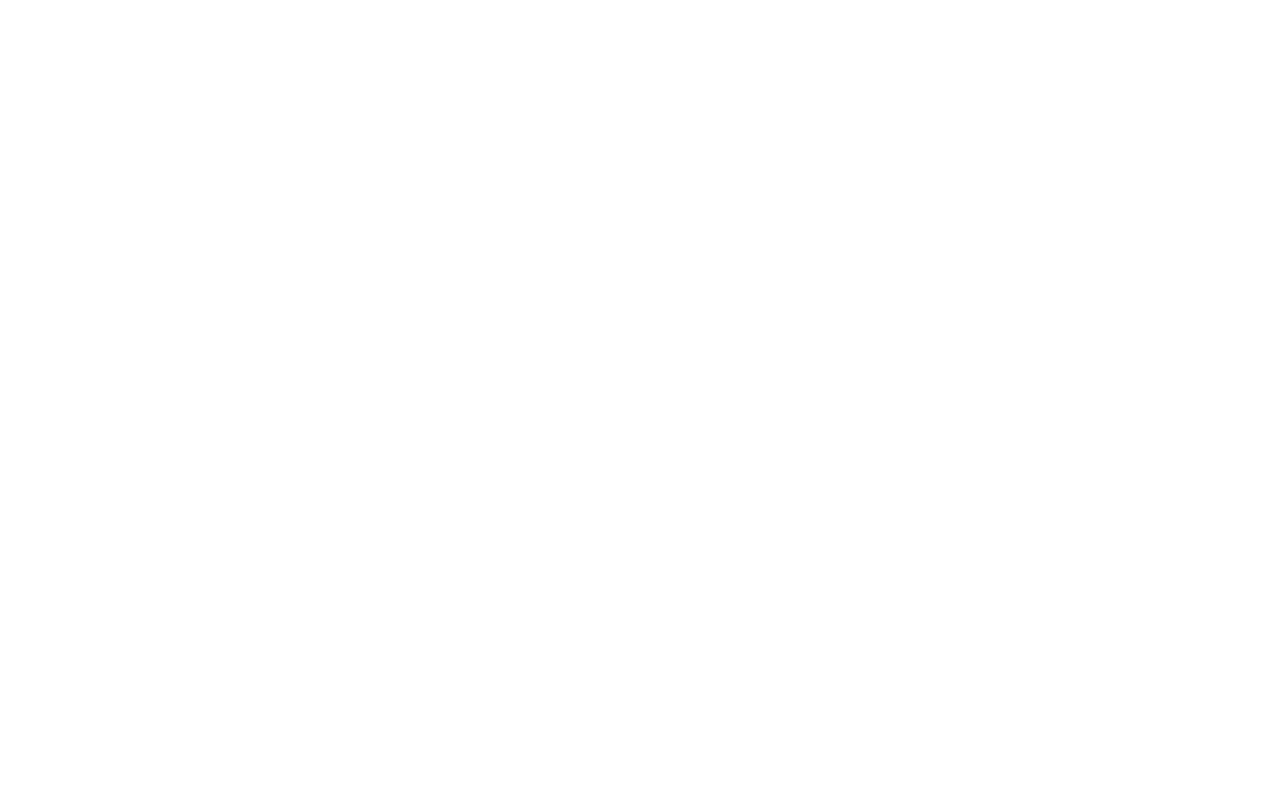
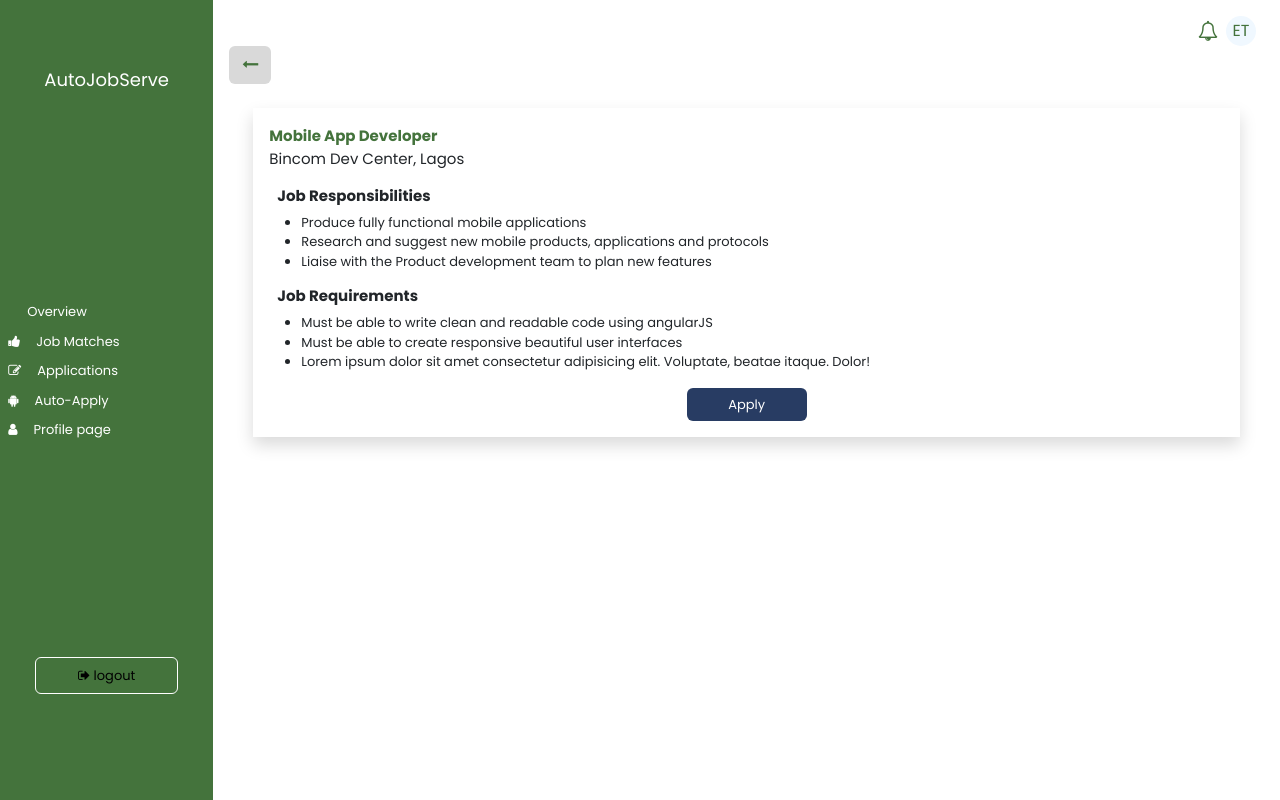
Before and after one commit to TheTeazz/jobFinder, an Angular app: page /job-description in a window 1280 px wide. Before the commit this address led to /. Built offline with nearby package versions, Linux system fonts and the light colour scheme.

Commit message:
changed the naming convention for all the routes

```diff
--- a/src/app/components/dashboard/auto-apply/auto-apply.component.html
+++ b/src/app/components/dashboard/auto-apply/auto-apply.component.html
@@ -28,10 +28,12 @@
                     <p>Do you want AutoJobServe to apply to jobs for you?</p>
 
                     <form action="">
-                        <input type="radio" name="select"  [(ngModel)]="selected" id="yes" value="yes" (change)="showDetails()">
+                        <input type="radio" name="select" [(ngModel)]="selected" id="yes" value="yes"
+                            (change)="showDetails()">
                         <label for="yes">Yes</label><br>
 
-                        <input type="radio" name="select" [(ngModel)]="selected" id="no" value="no" (change)="hideDetails()">
+                        <input type="radio" name="select" [(ngModel)]="selected" id="no" value="no"
+                            (change)="hideDetails()">
                         <label for="no">No</label>
                     </form>
                 </div>
--- a/src/app/components/dashboard/side-nav/side-nav.component.html
+++ b/src/app/components/dashboard/side-nav/side-nav.component.html
@@ -29,22 +29,22 @@
     <div class="nav-items d-sm-block mt-5" [style.display]="smallScreenDisplay">
 
 
-        <div routerLink="/Overview" routerLinkActive="active" class="nav-item ps-4">
+        <div routerLink="/overview" routerLinkActive="active" class="nav-item ps-4">
             <span class="d-sm-block d-lg-inline-block"> Overview</span>
         </div>
-        <div routerLink="/Job-matches" routerLinkActive="active" class="nav-item">
+        <div routerLink="/job-matches" routerLinkActive="active" class="nav-item">
             <i class="fa fa-thumbs-up pe-3" aria-hidden="true"></i>
             <span class="d-sm-block d-lg-inline-block"> Job Matches</span>
         </div>
-        <div routerLink="/Applications" routerLinkActive="active" class="nav-item">
+        <div routerLink="/applications" routerLinkActive="active" class="nav-item">
             <i class="fa fa-pencil-square-o pe-3" aria-hidden="true"></i>
             <span class="d-sm-block d-lg-inline-block"> Applications</span>
         </div>
-        <div routerLink="/Auto-apply" routerLinkActive="active" class="nav-item">
+        <div routerLink="/auto-apply" routerLinkActive="active" class="nav-item">
             <i class="fa fa-android pe-3" aria-hidden="true"></i>
             <span class="d-sm-block d-lg-inline-block"> Auto-Apply</span>
         </div>
-        <div routerLink="/Profile" routerLinkActive="active" class="nav-item">
+        <div routerLink="/profile" routerLinkActive="active" class="nav-item">
             <i class="fa fa-user pe-3" aria-hidden="true"></i>
             <span class="d-sm-block d-lg-inline-block"> Profile page</span>
         </div>
--- a/src/app/components/dashboard/user-info/user-info.component.html
+++ b/src/app/components/dashboard/user-info/user-info.component.html
@@ -2,7 +2,7 @@
     <div class="user-name mx-2">
       <i class="fa fa-bell-o fa-2x" aria-hidden="true"></i>
     </div>
-    <div class="user-image d-flex align-items-center justify-content-center">
+    <div class="user-image d-flex align-items-center justify-content-center" routerLink="/profile" routerLinkActive="active">
       ET
     </div>
   </div>
--- a/src/app/components/job-description/job-description.component.html
+++ b/src/app/components/job-description/job-description.component.html
@@ -5,7 +5,7 @@
     </div>
 
 
-    <div class="col-sm-10 col-11 p-5 p-sm-3">
+    <div class="col-sm-10 col-11 p-3 p-sm-3">
 
         <!-- user info -->
         <div class="">
@@ -14,13 +14,13 @@
 
         <!-- back button -->
         <div class="return">
-            <button class="btn" routerLink="/Job-matches"><i class="fa fa-long-arrow-left"
+            <button class="btn" routerLink="/job-matches"><i class="fa fa-long-arrow-left"
                     aria-hidden="true"></i></button>
         </div>
 
 
         <!-- job details -->
-        <div class="card p-3 m-4" *ngFor="let item of desc">
+        <div class="shadow p-3 m-md-4" *ngFor="let item of desc">
             <div class="d-flex justify-content-between">
 
                 <div class="job-header">
--- a/src/app/components/job-description/job-description.component.ts
+++ b/src/app/components/job-description/job-description.component.ts
@@ -34,25 +34,6 @@ export class JobDescriptionComponent implements OnInit {
 
       this.desc.push(mobileAppDev)
 
-   let frontEndDev =
-      new Description(
-        'Frontend Developer',
-        'Bincom Dev Center, Lagos',
-        true,
-        [
-          'Must be able to write clean and readable code using angularJS',
-          'Must be able to create responsive beautiful user interfaces',
-          'Lorem ipsum dolor sit amet consectetur adipisicing elit. Voluptate, beatae itaque. Dolor!',
-        ],
-        [
-          'Produce fully functional mobile applications',
-          'Research and suggest new mobile products, applications and protocols',
-          'Liaise with the Product development team to plan new features',
-        ]
-      )
-
-      this.desc.push(frontEndDev)
-
   }
 
 
--- a/src/app/components/job-matches/job-matches.component.html
+++ b/src/app/components/job-matches/job-matches.component.html
@@ -46,7 +46,7 @@
                 </div>
 
                 <div class="text-center">
-                    <a class="btn" (click)="toJobDescription()">View details</a>
+                    <a class="btn" routerLink="/job-description">View details</a>
                 </div>
             </div>
         </div>
--- a/src/app/components/job-matches/job-matches.component.ts
+++ b/src/app/components/job-matches/job-matches.component.ts
@@ -20,8 +20,5 @@ export class JobMatchesComponent implements OnInit {
     this.jobs.push(new Jobs('Angular Developer', 'Google inc.', true, ['Must be able to write clean and readable code using angularJS', 'Must be able to create responsive beautiful user interfaces....', 'Lorem ipsum dolor sit amet consectetur adipisicing elit. Voluptate, beatae itaque. Dolor!' ]))
   }
 
-  toJobDescription(){
-    this.router.navigate(['./Job-description'])
-  }
 
 }
--- a/src/app/components/landing-page/landing-page.component.html
+++ b/src/app/components/landing-page/landing-page.component.html
@@ -21,7 +21,7 @@
                         <a class="nav-link fs-6" style=" color: #44733C;" href="#services">Services</a>
                     </li>
                     <li class="nav-item">
-                        <a class="nav-link fs-6" style=" color: #44733C;" routerLink="/Overview">How it works</a>
+                        <a class="nav-link fs-6" style=" color: #44733C;" routerLink="/overview">How it works</a>
                     </li>
                 </ul>
             </div>
@@ -30,7 +30,7 @@
 
             <div class="text-center mt-1">
                 <button class="btn btn-md fs-6 rounded-0" style="background-color:#44733C"><a style=""
-                        class="nav-link text-white" routerLink="/LogIn">Log in</a></button>
+                        class="nav-link text-white" routerLink="/logIn">Log in</a></button>
             </div>
         </div>
     </nav>
@@ -49,9 +49,9 @@
             <div class="buttons d-flex mt-3 mb-4">
                 <button class="btn btn-lg me-2 rounded-0"
                     style="color: #44733C; background-color: #dafadb; border: 1px solid #44733C;"
-                    routerLink="/SignUp">Register</button>
+                    routerLink="/signUp">Register</button>
                 <button class="btn btn-lg me-2 rounded-0" style="color: #ffffff; background-color: #44733C;"
-                    routerLink="/LogIn">Log in</button>
+                    routerLink="/logIn">Log in</button>
             </div>
 
 
--- a/src/app/login/login.component.html
+++ b/src/app/login/login.component.html
@@ -25,7 +25,7 @@
                 <button type="submit" class="btn btn-success w-75">Sign In</button>
 
                 <div class="other-links">
-                    <a class="mx-3 link-success text-decoration-none fs-6" routerLink="/SignUp">Don't have an
+                    <a class="mx-3 link-success text-decoration-none fs-6" routerLink="/signUp">Don't have an
                         account</a>
                     <a class="mx-3 link-success text-decoration-none fs-6" href="http://">Forgot Password?</a>
                 </div>
--- a/src/app/sign-up/sign-up.component.html
+++ b/src/app/sign-up/sign-up.component.html
@@ -54,7 +54,7 @@
                 <div class="d-flex flex-fill justify-content-center align-items-center mx-4 mb-2 mb-lg-4 flex-column">
                     <button type="button" class="btn btn-dark mx-2 border-white w-50">Register</button>
                     <p class="mx-2 mt-4 text-light " style="font-size: small;">Already have an AutoJobServe
-                        account? <a class="text-decoration-none text-light text-center" routerLink="/LogIn"> <button
+                        account? <a class="text-decoration-none text-light text-center" routerLink="/logIn"> <button
                                 class="btn btn-light btn-sm">LogIn</button> </a></p>
                 </div>
             </form>
```
Also changed, not shown: src/app/app-routing.module.ts (+10 -8 lines).
